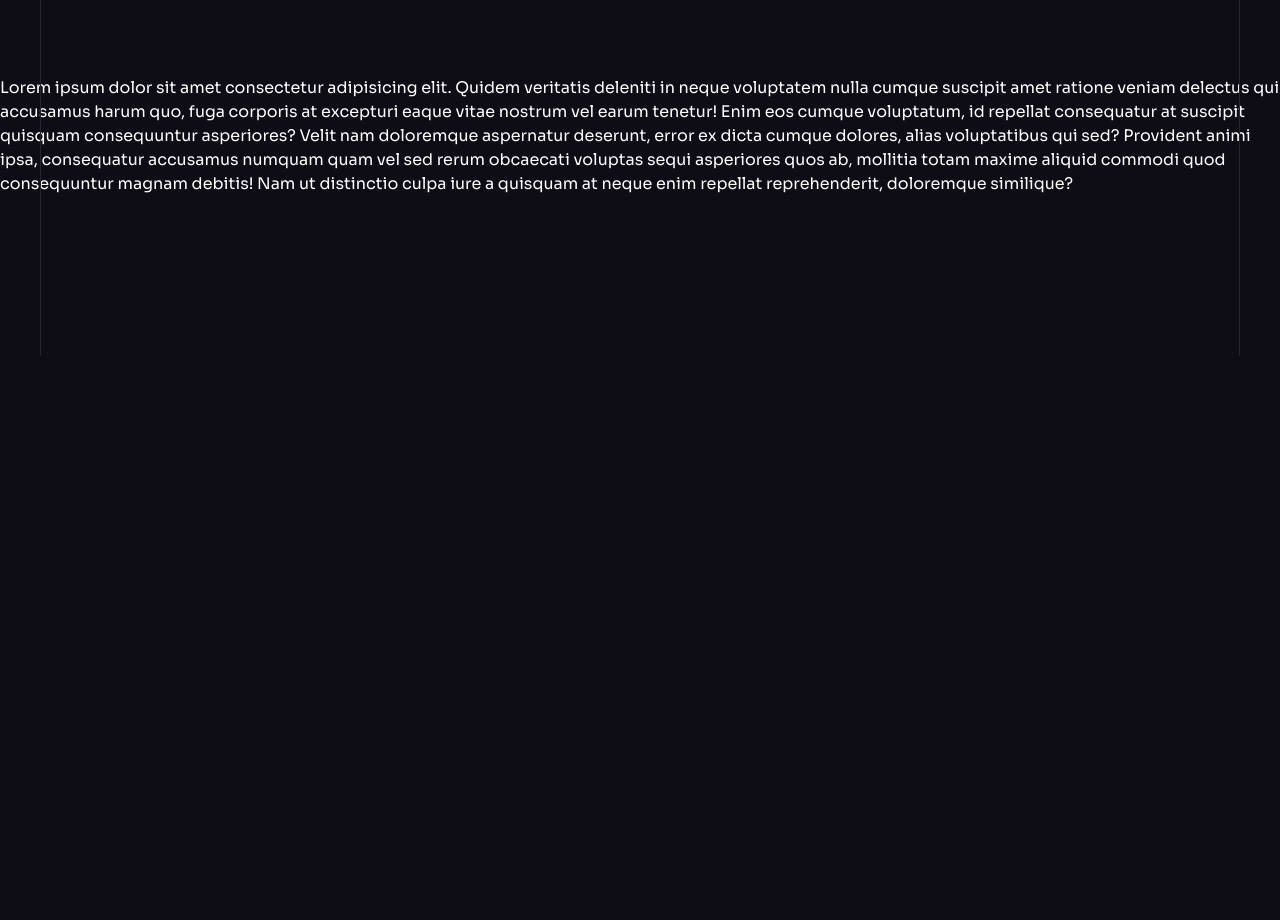
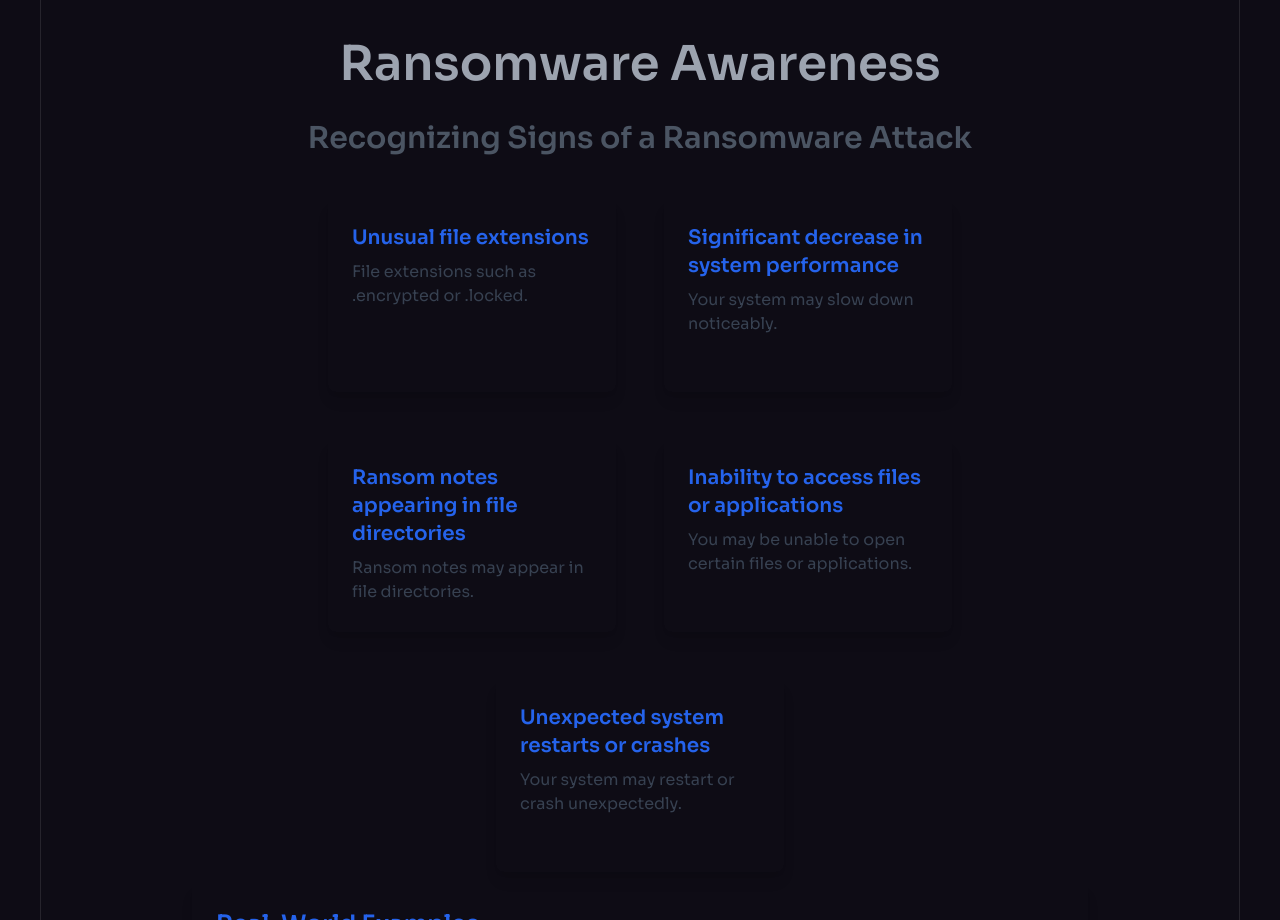
Before and after one commit to HAnjula/safe-cyber, a React (Vite) app: page /ransomware in a window 1280 px wide. Shown: the part 1880-2800 px from the top of the page. Before the commit the page ends 2236 px from the top, so only its background shows below. Built offline with nearby package versions, Linux system fonts and the light colour scheme.

Commit message:
Add ransomware signs

```diff
--- a/src/App.jsx
+++ b/src/App.jsx
@@ -9,6 +9,7 @@ import Pricing from "./components/Pricing";
 import Collab from "./components/Collab";
 import LogIn from "./components/LogIn";
 import RegisterForm from "./components/RegistrationForm";
+import RealTimeMap from "./components/RealTimeMap";
 
 const App = () => {
   const location = useLocation();
@@ -39,6 +40,7 @@ const App = () => {
         <Route path="/login" element={<LogIn />} />
         <Route path="/Pricing" element={<Pricing />} />
         <Route path="/Signup" element={<RegisterForm />} />
+        <Route path="/LiveThreatsMap" element={<RealTimeMap />} />
       </Routes>
       <ButtonGradient />
     </div>
--- a/src/components/Heading.jsx
+++ b/src/components/Heading.jsx
@@ -6,8 +6,8 @@ const Heading = ({ className, title, text, tag }) => {
       className={`${className} max-w-[50rem] mx-auto mb-12 lg:mb-20 md:text-center`}
     >
       {tag && <TagLine className="mb-4 md:justify-center">{tag}</TagLine>}
-      {title && <h2 className="h2">{title}</h2>}
-      {text && <p className="body-2 mt-4 text-n-4 z-2">{text}</p>}
+      {title && <h2 className="h2 text-5xl font-bold">{title}</h2>}
+      {text && <p className="body-2  mt-4 text-n-4 z-2">{text}</p>}
     </div>
   );
 };
--- a/src/components/Ransomware.jsx
+++ b/src/components/Ransomware.jsx
@@ -6,6 +6,7 @@ import { heroBackground } from "../assets";
 import { hacker } from "../assets";
 import { laptop } from "../assets";
 import axios from "axios";
+import RecognizingAttacks from "./RecognizingAttacks";
 
 const Ransomware = () => {
   const [password, setPassword] = useState("");
@@ -57,7 +58,7 @@ const Ransomware = () => {
   return (
     <>
       <Section id="how-to-use" crosses>
-        <div className="container mb-10 relative">
+        <div className="container relative">
           {/* HeroBackground image moved inside the container */}
           <div className="absolute -top-[54%] left-1/2 w-[234%] -translate-x-1/2 md:-top-[46%] md:w-[134%] lg:-top-[50%] z-0">
             <img
@@ -174,18 +175,14 @@ const Ransomware = () => {
           ))}
         </div>
       </Section>
-      <Section className="absolute" crosses>
-        Lorem ipsum dolor sit amet consectetur adipisicing elit. Quidem
-        veritatis deleniti in neque voluptatem nulla cumque suscipit amet
-        ratione veniam delectus qui accusamus harum quo, fuga corporis at
-        excepturi eaque vitae nostrum vel earum tenetur! Enim eos cumque
-        voluptatum, id repellat consequatur at suscipit quisquam consequuntur
-        asperiores? Velit nam doloremque aspernatur deserunt, error ex dicta
-        cumque dolores, alias voluptatibus qui sed? Provident animi ipsa,
-        consequatur accusamus numquam quam vel sed rerum obcaecati voluptas
-        sequi asperiores quos ab, mollitia totam maxime aliquid commodi quod
-        consequuntur magnam debitis! Nam ut distinctio culpa iure a quisquam at
-        neque enim repellat reprehenderit, doloremque similique?
+      <Section className="relative" crosses>
+        <div className="min-h-screen container relative">
+          <h1 className="text-5xl font-bold text-center text-gray-400">
+            Ransomware Awareness
+          </h1>
+          <RecognizingAttacks />
+          {/* Add other components here */}
+        </div>
       </Section>
     </>
   );
--- /dev/null
+++ b/src/components/RealTimeMap.jsx
@@ -0,0 +1,15 @@
+// src/components/RealTimeMap.jsx
+
+const RealTimeMap = () => {
+  return (
+    <iframe
+      width="900"
+      height="521"
+      src="https://cybermap.kaspersky.com/en/widget/dynamic/dark"
+      frameBorder="0"
+      title="Real Time Map"
+    />
+  );
+};
+
+export default RealTimeMap;
--- /dev/null
+++ b/src/components/RecognizingAttacks.jsx
@@ -0,0 +1,73 @@
+import { indicators } from "../constants";
+
+// Indicators of Compromise Component
+const IndicatorsOfCompromise = () => (
+  <div className="flex flex-wrap justify-center gap-6 ">
+    {indicators.map((indicator, index) => (
+      <div
+        key={index}
+        className="relative p-6 rounded-lg shadow-lg hover:shadow-xl transition-shadow border-gray-100 duration-300 w-72 h-48 m-3"
+      >
+        <h3 className="text-xl font-bold mb-2 text-blue-600">
+          {indicator.title}
+        </h3>
+        <p className="text-gray-700">{indicator.description}</p>
+        <div className="absolute inset-0 flex items-center justify-center opacity-0 hover:opacity-100 transition-opacity duration-300 bg-gray-900 bg-opacity-75 rounded-lg">
+          <img
+            src={indicator.image}
+            alt={indicator.title}
+            className="max-h-full max-w-full"
+          />
+        </div>
+      </div>
+    ))}
+  </div>
+);
+
+// Real-World Examples Component
+const RealWorldExamples = () => (
+  <div className=" p-6 rounded-lg shadow-lg mb-6">
+    <h3 className="text-2xl font-bold mb-4 text-blue-600">
+      Real-World Examples
+    </h3>
+    <div className="space-y-4">
+      <div className="p-4 rounded-md">
+        <h4 className="font-semibold">WannaCry Ransomware</h4>
+        <p>
+          In 2017, WannaCry affected thousands of organizations worldwide by
+          exploiting a Windows vulnerability. It encrypted files and demanded
+          Bitcoin payments.
+        </p>
+      </div>
+      <div className="p-4  rounded-md">
+        <h4 className="font-semibold">Petya/NotPetya</h4>
+        <p>
+          Initially disguised as ransomware, Petya/NotPetya was a destructive
+          cyber attack that caused significant data loss and operational
+          disruption in 2016.
+        </p>
+      </div>
+      <div className="p-4  rounded-md">
+        <h4 className="font-semibold">Ryuk Ransomware</h4>
+        <p>
+          Targeting large enterprises, Ryuk ransomware has caused massive
+          financial and data losses since its emergence in 2018, often demanding
+          high ransom payments.
+        </p>
+      </div>
+    </div>
+  </div>
+);
+
+// Main Recognizing Attacks Component
+const RecognizingAttacks = () => (
+  <section className="max-w-4xl mx-auto my-8">
+    <h2 className="text-3xl font-bold mb-8 text-center text-gray-600">
+      Recognizing Signs of a Ransomware Attack
+    </h2>
+    <IndicatorsOfCompromise />
+    <RealWorldExamples />
+  </section>
+);
+
+export default RecognizingAttacks;
--- a/src/components/Threatsmap.jsx
+++ b/src/components/Threatsmap.jsx
@@ -3,6 +3,7 @@ import { collabApps, collabContent } from "../constants";
 import Button from "./Button";
 import Section from "./Section";
 import { LeftCurve, RightCurve } from "./design/Collaboration";
+import { Link } from "react-router-dom";
 
 const Threatsmap = () => {
   return (
@@ -20,8 +21,9 @@ const Threatsmap = () => {
               </li>
             ))}
           </ul>
-
-          <Button>Real Time Map</Button>
+          <Link to={"/LiveThreatsMap"}>
+            <Button>Real Time Map</Button>
+          </Link>
         </div>
 
         <div className="lg:ml-auto xl:w-[38rem] mt-4">
--- a/src/constants/index.js
+++ b/src/constants/index.js
@@ -93,6 +93,34 @@ export const brainwaveServicesIcons = [
   disc02,
   chromecast,
   sliders04,
+];
+
+export const indicators = [
+  {
+    title: "Unusual file extensions",
+    description: "File extensions such as .encrypted or .locked.",
+    image: "path_to_image/encrypted_files.jpg", // Replace with your actual image path
+  },
+  {
+    title: "Significant decrease in system performance",
+    description: "Your system may slow down noticeably.",
+    image: "path_to_image/system_performance.jpg", // Replace with your actual image path
+  },
+  {
+    title: "Ransom notes appearing in file directories",
+    description: "Ransom notes may appear in file directories.",
+    image: "path_to_image/ransom_note.jpg", // Replace with your actual image path
+  },
+  {
+    title: "Inability to access files or applications",
+    description: "You may be unable to open certain files or applications.",
+    image: "path_to_image/access_files.jpg", // Replace with your actual image path
+  },
+  {
+    title: "Unexpected system restarts or crashes",
+    description: "Your system may restart or crash unexpectedly.",
+    image: "path_to_image/system_crash.jpg", // Replace with your actual image path
+  },
 ];
 
 export const roadmap = [
```
